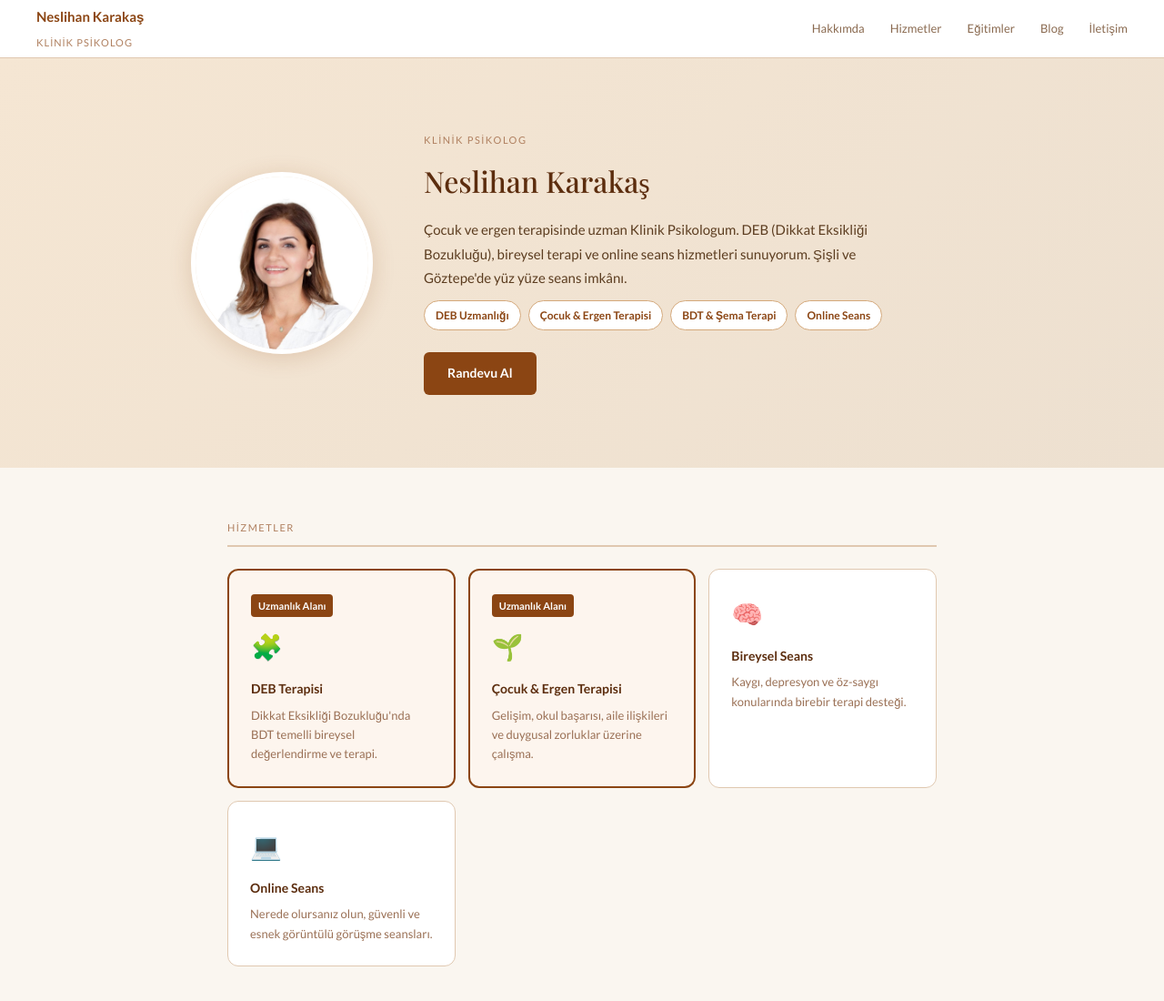
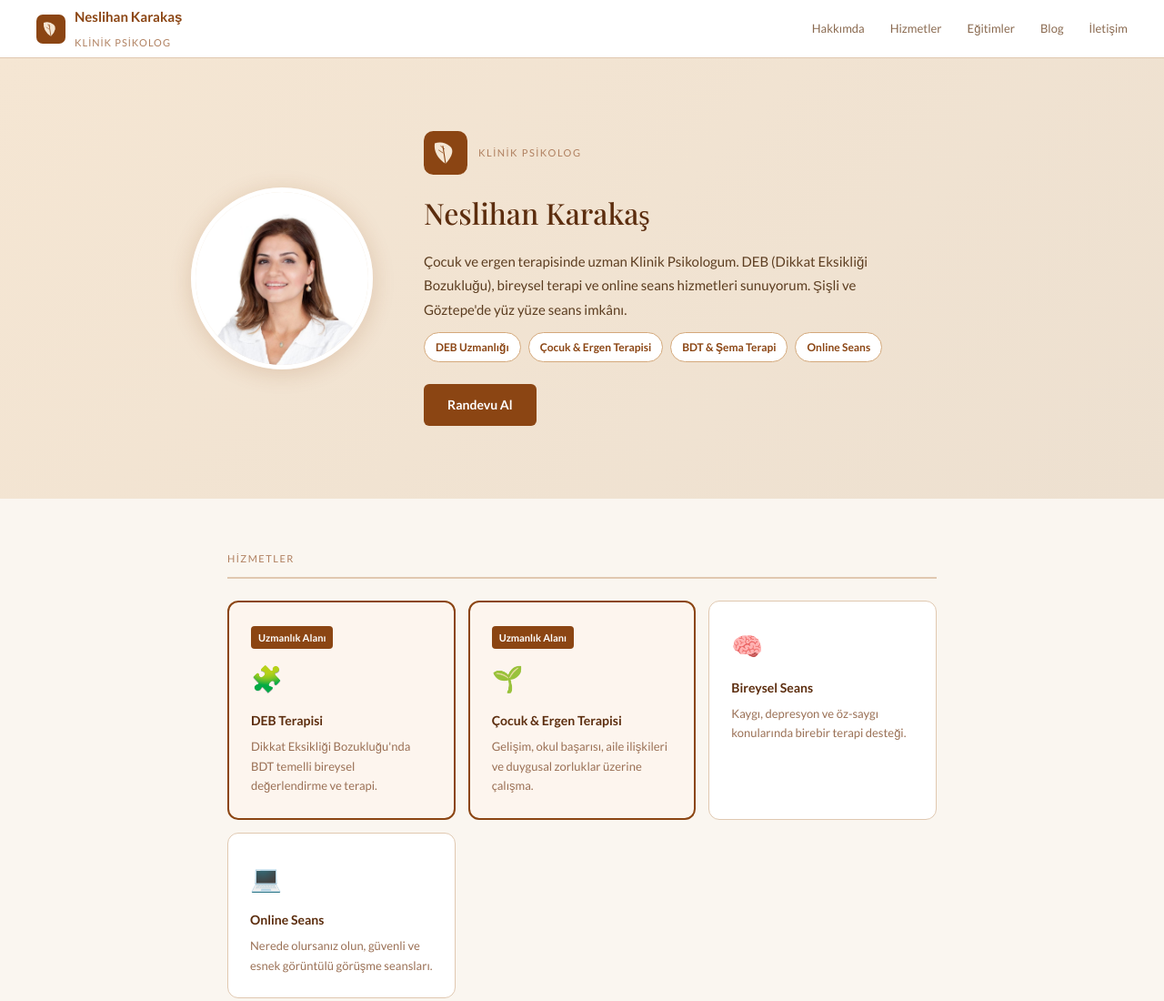
Before and after one commit to safakkarakas/neslihankarakas, a plain HTML site: page index.html in a window 1280 px wide. Shown: the top 1100 px of the page at 91% size. Drawn offline with nearby package versions, Linux system fonts and the light colour scheme.

Commit message:
Update index.html

```diff
--- a/index.html
+++ b/index.html
@@ -19,6 +19,7 @@
     body { font-family: 'Lato', sans-serif; background: var(--krem); color: var(--metin); font-size: 15px; line-height: 1.75; }
 
     nav { position: sticky; top: 0; z-index: 100; background: #fff; border-bottom: 1px solid var(--border); display: flex; align-items: center; justify-content: space-between; padding: 0 2.5rem; height: 64px; }
+    .nav-logo { display: flex; align-items: center; gap: 10px; }
     .nav-logo strong { font-size: 15px; font-weight: 700; color: var(--kahve); display: block; }
     .nav-logo span { font-size: 11px; color: var(--kahve-muted); letter-spacing: 1px; text-transform: uppercase; }
     .nav-links { display: flex; gap: 1.75rem; }
@@ -28,7 +29,8 @@
     .hero { background: linear-gradient(135deg, #f5e6d3 0%, #ede0d0 100%); padding: 5rem 2.5rem; }
     .hero-inner { max-width: 860px; margin: 0 auto; display: flex; align-items: center; gap: 3.5rem; }
     .hero-photo { width: 200px; height: 200px; border-radius: 50%; object-fit: cover; object-position: top center; border: 5px solid #fff; flex-shrink: 0; box-shadow: 0 4px 24px rgba(139,69,19,.18); }
-    .hero-unvan { font-size: 11px; text-transform: uppercase; letter-spacing: 1.5px; color: var(--kahve-muted); margin-bottom: 8px; }
+    .hero-logo { display: flex; align-items: center; gap: 12px; margin-bottom: 14px; }
+    .hero-unvan { font-size: 11px; text-transform: uppercase; letter-spacing: 1.5px; color: var(--kahve-muted); margin-bottom: 0; }
     .hero-isim { font-family: 'Playfair Display', serif; font-size: 32px; font-weight: 500; color: var(--kahve-koyu); margin-bottom: 12px; }
     .hero-text p { font-size: 15px; color: var(--metin); max-width: 520px; }
     .uzmanlik-badges { display: flex; flex-wrap: wrap; gap: 8px; margin-top: 12px; }
@@ -86,6 +88,7 @@
       .hero { padding: 3rem 1rem; }
       .hero-inner { flex-direction: column; gap: 1.5rem; text-align: center; }
       .hero-photo { width: 160px; height: 160px; }
+      .hero-logo { justify-content: center; }
       section { padding: 2.5rem 1rem; }
       .contact-box, .lokasyon-grid { grid-template-columns: 1fr; }
     }
@@ -95,8 +98,17 @@
 
 <nav>
   <div class="nav-logo">
-    <strong>Neslihan Karakaş</strong>
-    <span>Klinik Psikolog</span>
+    <svg width="32" height="32" viewBox="0 0 64 64" xmlns="http://www.w3.org/2000/svg">
+      <rect width="64" height="64" rx="14" fill="#8b4513"/>
+      <path d="M32 48 Q14 36 16 18 Q28 14 38 22 Q48 30 32 48Z" fill="#f5e6d3"/>
+      <line x1="32" y1="48" x2="28" y2="22" stroke="#8b4513" stroke-width="1.5" stroke-linecap="round"/>
+      <line x1="28" y1="32" x2="22" y2="28" stroke="#8b4513" stroke-width="1" stroke-linecap="round"/>
+      <line x1="30" y1="26" x2="25" y2="22" stroke="#8b4513" stroke-width="1" stroke-linecap="round"/>
+    </svg>
+    <div>
+      <strong>Neslihan Karakaş</strong>
+      <span>Klinik Psikolog</span>
+    </div>
   </div>
   <div class="nav-links">
     <a href="#hakkimda">Hakkımda</a>
@@ -111,7 +123,16 @@
   <div class="hero-inner">
     <img src="neslihan.jpg" alt="Neslihan Karakaş – Klinik Psikolog" class="hero-photo" />
     <div class="hero-text">
-      <div class="hero-unvan">Klinik Psikolog</div>
+      <div class="hero-logo">
+        <svg width="48" height="48" viewBox="0 0 64 64" xmlns="http://www.w3.org/2000/svg">
+          <rect width="64" height="64" rx="14" fill="#8b4513"/>
+          <path d="M32 48 Q14 36 16 18 Q28 14 38 22 Q48 30 32 48Z" fill="#f5e6d3"/>
+          <line x1="32" y1="48" x2="28" y2="22" stroke="#8b4513" stroke-width="1.5" stroke-linecap="round"/>
+          <line x1="28" y1="32" x2="22" y2="28" stroke="#8b4513" stroke-width="1" stroke-linecap="round"/>
+          <line x1="30" y1="26" x2="25" y2="22" stroke="#8b4513" stroke-width="1" stroke-linecap="round"/>
+        </svg>
+        <div class="hero-unvan">Klinik Psikolog</div>
+      </div>
       <h1 class="hero-isim">Neslihan Karakaş</h1>
       <p>Çocuk ve ergen terapisinde uzman Klinik Psikologum. DEB (Dikkat Eksikliği Bozukluğu), bireysel terapi ve online seans hizmetleri sunuyorum. Şişli ve Göztepe'de yüz yüze seans imkânı.</p>
       <div class="uzmanlik-badges">
```
